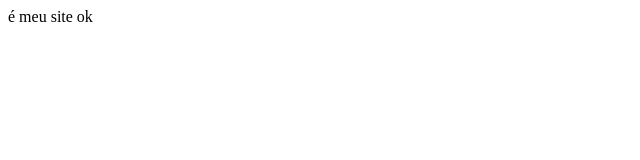
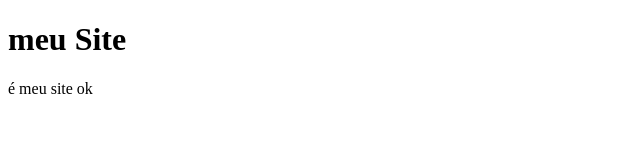
Before and after one commit to elielt/site, a plain HTML site: page index.html in a window 1280 px wide. Shown: the whole page, without its empty margins (0-640 px from the left). Drawn offline with Linux system fonts and the light colour scheme.

Commit message:
inclusao do titulo

```diff
--- a/index.html
+++ b/index.html
@@ -5,6 +5,7 @@
 <title> Meu Site </title>
 </head>
 <body>
+	<h1>meu Site</h1>
 	é meu site ok
 </body>
 </html>
```
